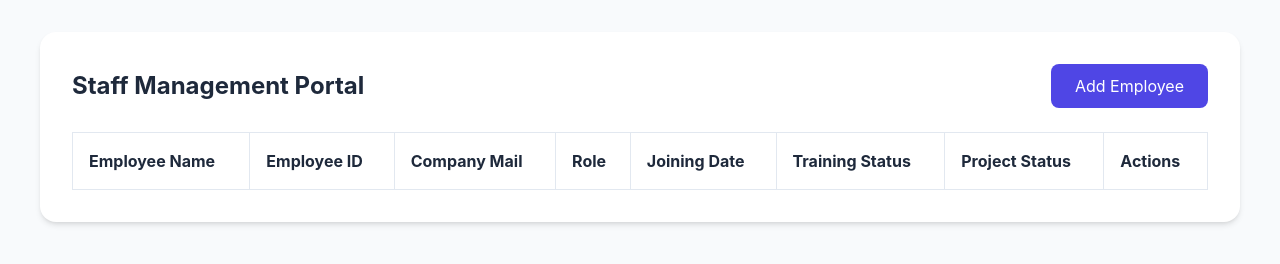
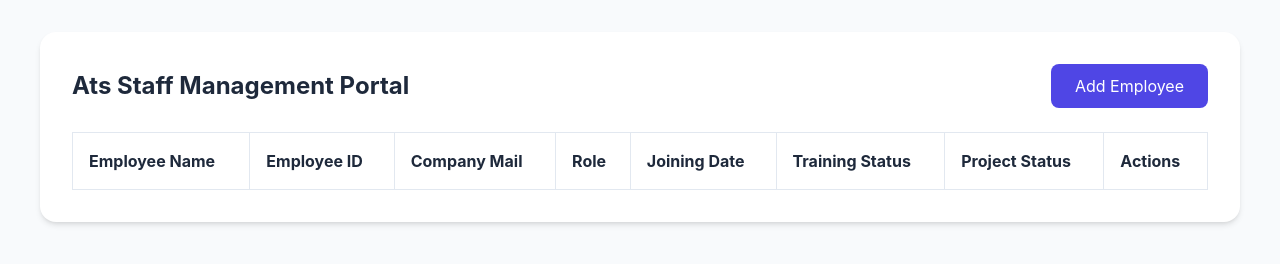
Before and after one commit to Vikas-Gn/staff-management, a plain HTML site: page index.html in a window 1280 px wide. Drawn offline with Linux system fonts and the light colour scheme.

Commit message:
Update index.html

```diff
--- a/index.html
+++ b/index.html
@@ -215,7 +215,7 @@
 <body>
     <div class="container">
         <div class="header">
-            <h1>Staff Management Portal</h1>
+            <h1>Ats Staff Management Portal</h1>
             <button class="add-employee-btn" onclick="openModal()">Add Employee</button>
         </div>
 
```
